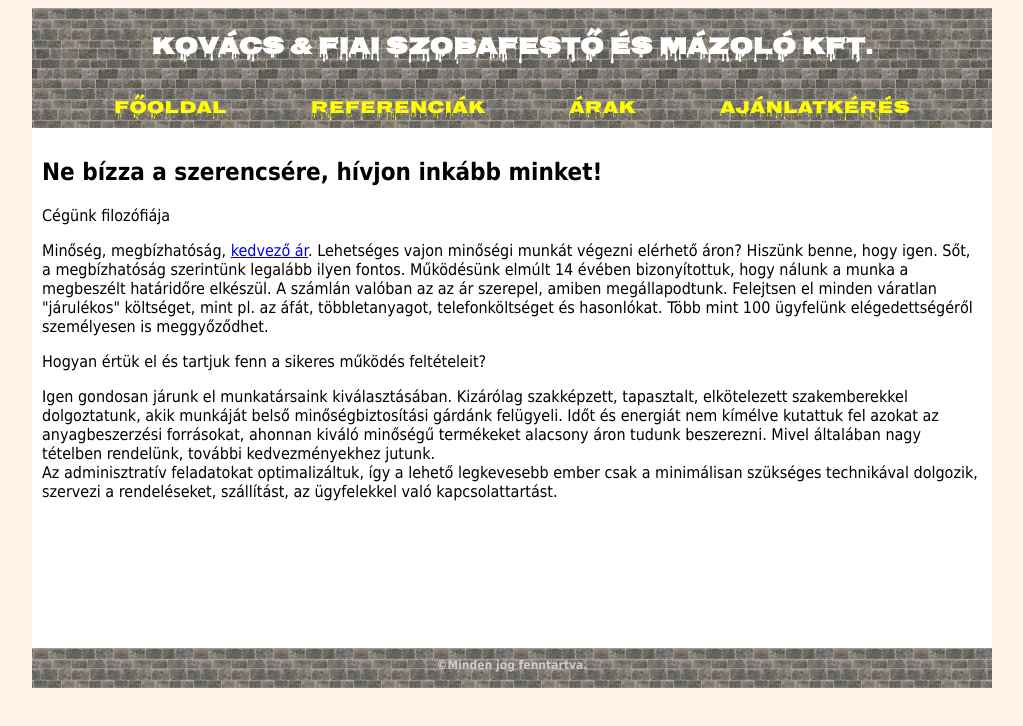
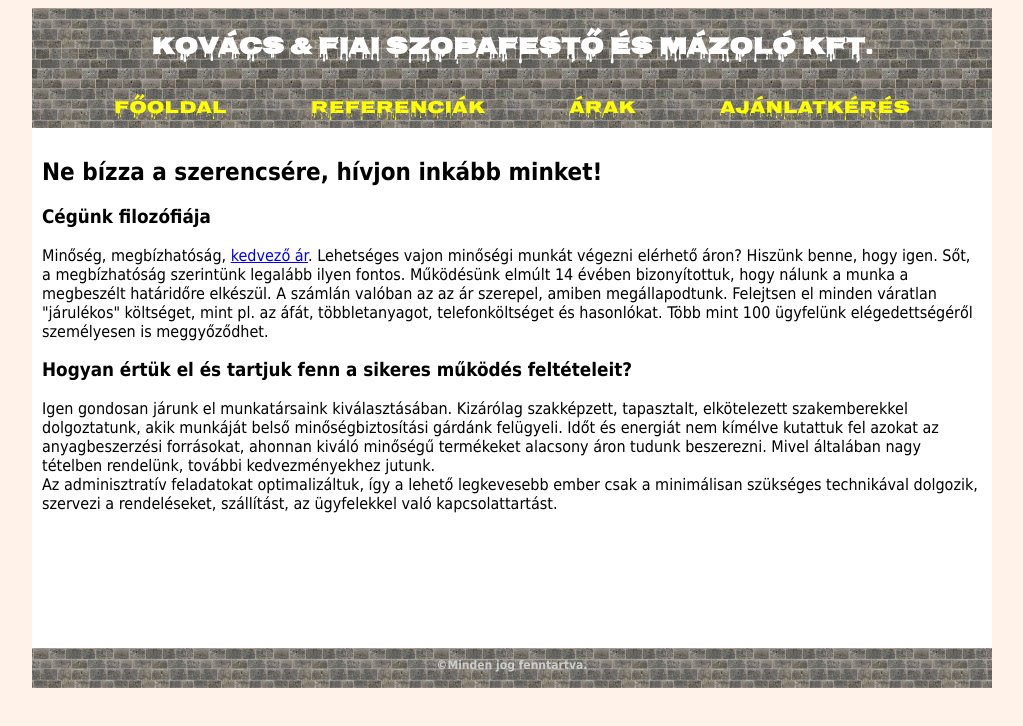
Before and after one commit to paaldorina/munkaf-jlok-26_onallo, a plain HTML site: page index.html in a window 1280 px wide. Shown: the whole page, without its empty margins (128-1151 px from the left). Drawn offline with Linux system fonts and the light colour scheme; a web font is replaced by a local one.

Commit message:
feladat 2

```diff
--- a/index.html
+++ b/index.html
@@ -19,9 +19,9 @@
     </div>
     <div id="tartalom">
         <h2>Ne bízza a szerencsére, hívjon inkább minket!</h2>
-        <p>Cégünk filozófiája</p>
+        <h3>Cégünk filozófiája</h3>
         <p>Minőség, megbízhatóság, <a href="arak.html">kedvező ár</a>. Lehetséges vajon minőségi munkát végezni elérhető áron? Hiszünk benne, hogy igen. Sőt, a megbízhatóság szerintünk legalább ilyen fontos. Működésünk elmúlt 14 évében bizonyítottuk, hogy nálunk a munka a megbeszélt határidőre elkészül. A számlán valóban az az ár szerepel, amiben megállapodtunk. Felejtsen el minden váratlan "járulékos" költséget, mint pl. az áfát, többletanyagot, telefonköltséget és hasonlókat. Több mint 100 ügyfelünk elégedettségéről személyesen is meggyőződhet.</p>
-        <p>Hogyan értük el és tartjuk fenn a sikeres működés feltételeit?</p>
+        <h3>Hogyan értük el és tartjuk fenn a sikeres működés feltételeit?</h3>
         <p>Igen gondosan járunk el munkatársaink kiválasztásában. Kizárólag szakképzett, tapasztalt, elkötelezett szakemberekkel dolgoztatunk, akik munkáját belső minőségbiztosítási gárdánk felügyeli. Időt és energiát nem kímélve kutattuk fel azokat az anyagbeszerzési forrásokat, ahonnan kiváló minőségű termékeket alacsony áron tudunk beszerezni. Mivel általában nagy tételben rendelünk, további kedvezményekhez jutunk.<br>
 Az adminisztratív feladatokat optimalizáltuk, így a lehető legkevesebb ember csak a minimálisan szükséges technikával dolgozik, szervezi a rendeléseket, szállítást, az ügyfelekkel való kapcsolattartást.</p>
     </div>
```
